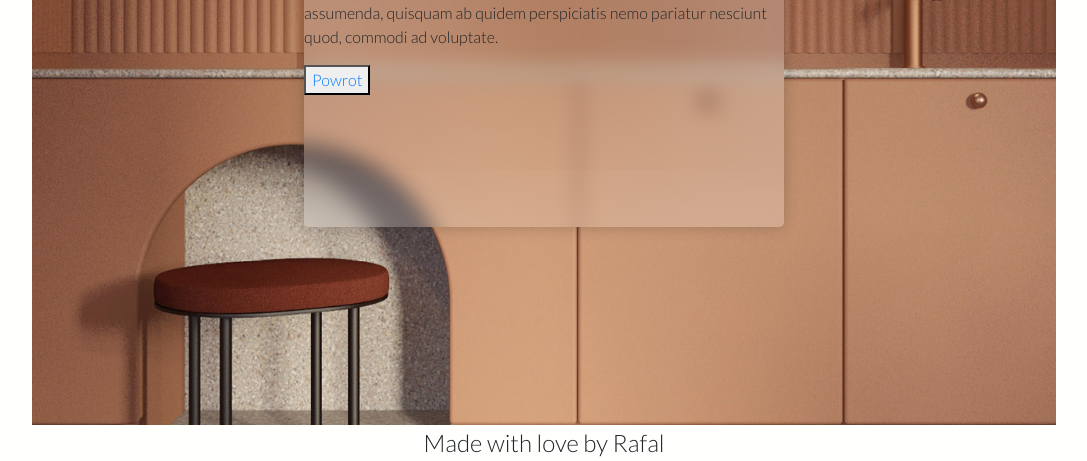
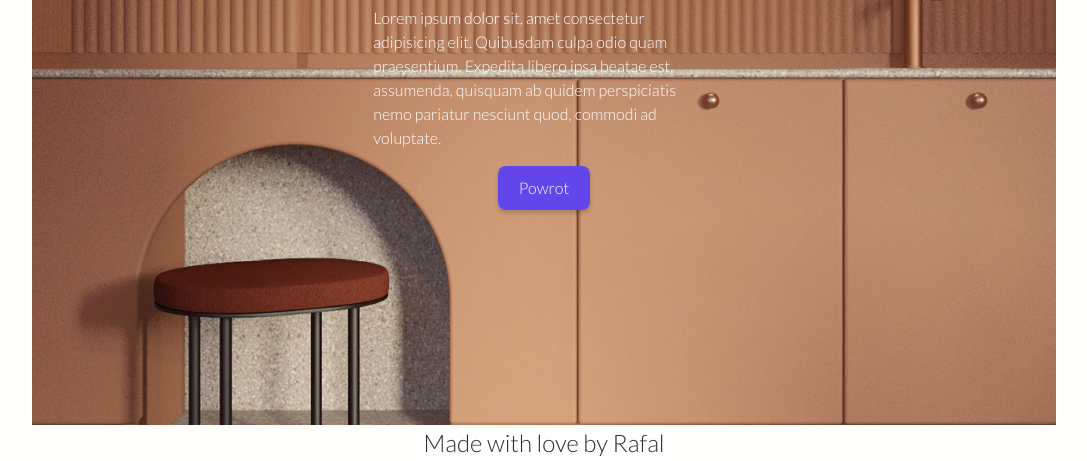
Before and after one commit to marelons1337/anna-beauty, a website: page about.html in a window 1280 px wide. Shown: the part 339-800 px from the top of the page, without its empty margins (96-1183 px from the left). Drawn offline with nearby package versions, Linux system fonts and the light colour scheme.

Commit message:
changed about page

```diff
--- a/about.html
+++ b/about.html
@@ -5,6 +5,7 @@
 	<link rel="stylesheet" type="text/css" href="style.css">
 	<link href="https://fonts.googleapis.com/css2?family=Lato:wght@300&display=swap" rel="stylesheet">
 	<link rel="stylesheet" href="https://stackpath.bootstrapcdn.com/bootstrap/4.5.2/css/bootstrap.min.css" integrity="sha384-JcKb8q3iqJ61gNV9KGb8thSsNjpSL0n8PARn9HuZOnIxN0hoP+VmmDGMN5t9UJ0Z" crossorigin="anonymous">
+	<link rel="stylesheet" href="https://unpkg.com/tachyons@4.12.0/css/tachyons.min.css"/>
 </head>
 <body class="about">
 	<nav class="navbar navbar-expand-lg navbar-light navbar-custom py-0">
@@ -24,15 +25,16 @@
 		<div class="about-me">
 			<h1 class="about">Czesc, jestem Anna</h1>
 			<p>Lorem ipsum dolor sit, amet consectetur adipisicing elit. Quibusdam culpa odio quam praesentium. Expedita libero ipsa beatae est, assumenda, quisquam ab quidem perspiciatis nemo pariatur nesciunt quod, commodi ad voluptate.</p>
-
-			<button>
-				<a href="glowna.html">Powrot</a>
-			</button>
+			<div class = "tc">
+				<a class = "button-back" href="glowna.html">Powrot</a>
+			</div>
 		</div>
 	</section>
-	<script type="text/javascript" src="script.js"></script>
 	<footer>
 		Made with love by Rafal
 	</footer>
+	<script src="https://code.jquery.com/jquery-3.5.1.slim.min.js" integrity="sha384-DfXdz2htPH0lsSSs5nCTpuj/zy4C+OGpamoFVy38MVBnE+IbbVYUew+OrCXaRkfj" crossorigin="anonymous"></script>
+	<script src="https://cdn.jsdelivr.net/npm/popper.js@1.16.1/dist/umd/popper.min.js" integrity="sha384-9/reFTGAW83EW2RDu2S0VKaIzap3H66lZH81PoYlFhbGU+6BZp6G7niu735Sk7lN" crossorigin="anonymous"></script>
+	<script src="https://stackpath.bootstrapcdn.com/bootstrap/4.5.2/js/bootstrap.min.js" integrity="sha384-B4gt1jrGC7Jh4AgTPSdUtOBvfO8shuf57BaghqFfPlYxofvL8/KUEfYiJOMMV+rV" crossorigin="anonymous"></script>
 </body>
 </html>
--- a/script.js
+++ b/script.js
@@ -1,9 +0,0 @@
-/* Toggle between adding and removing the "responsive" class to topnav when the user clicks on the icon */
-function myFunction() {
-    var x = document.getElementById("myTopnav");
-    if (x.className === "topnav") {
-      x.className += " responsive";
-    } else {
-      x.className = "topnav";
-    }
-  }
--- a/style.css
+++ b/style.css
@@ -2,6 +2,7 @@
 
 * {
 	font-family: 'Lato', sans-serif;
+	box-sizing: border-box;
 }
 html{
 	height: 100%;
@@ -33,11 +34,7 @@ h1{
 	color: #2b2c34;
 	font-size: 3rem;
 }
-h1.about{
-	margin-left: 10vw;
-	color: #2b2c34;
-	font-size: 2rem;
-}
+
 
 
 /*img:hover {
@@ -78,14 +75,7 @@ header.glowny-header {
 section#blocks {
 	background: #FFD1AA;
 }
-footer{
-	background: #fffffe;
-	text-align: center;
-	font-size: 1.5rem;
-}
-footer:hover {
-	color: #6246ea;
-}
+
 /*###################################################*/
 
 /*NAVBAR*/
@@ -164,7 +154,7 @@ footer:hover {
 /*About*/
 /*###################################################*/
 
-body.about, body.ankieta {
+body.about{
 	background: url(about-cover.jpg) no-repeat center center fixed;
 	margin: 0 10vw;
 	min-height: 100%;
@@ -174,42 +164,61 @@ body.about, body.ankieta {
 	grid-template-columns: 1fr 1fr 1fr;
 	grid-template-rows: auto 1fr auto;
     align-items: center;
-    justify-content: center;
+	justify-content: center;
+	color: #fffffe;
 
 }
-.container-about {
-	grid-column: 2/3;
-	grid-row: 2/3;
-    width: 30rem;
-    height: 20rem;
-    box-shadow: 0 0 1rem 0 rgba(0, 0, 0, .2);
-    border-radius: 5px;
-    position: relative;
-    z-index: 1;
-    background: inherit;
-    overflow: hidden;
+
+h1.about{
+	font-size: 2rem;
+	color: #fffffe;
 }
-
-.container-about:before {
-    content: "";
-    position: absolute;
-    background: inherit;
-    z-index: -1;
-    top: 0;
-    left: 0;
-    right: 0;
-    bottom: 0;
-    box-shadow: inset 0 0 2000px rgba(255, 255, 255, .5);
-    filter: blur(10px);
-    margin: -20px;
-}
-
 body.about nav {
 	grid-column: 1/4;
 }
 body.about footer {
 	grid-column: 1/4;
 	grid-row: 3/4;
+}
+
+.button-back {
+	border: none;
+	background-color: transparent;
+	font-family: inherit;
+	padding: 0;
+	cursor: pointer;
+	text-decoration: none;
+	display: inline-flex;
+	align-items: center;
+	justify-content: center;
+	background-color: #6246ea;
+	color: #fffffe;
+	border-radius: 8px;
+	box-shadow: 0 3px 5px rgba(0, 0, 0, 0.18);
+	padding: 0.25em 0.75em;
+	min-width: 10ch;
+	min-height: 44px;
+	transition: 220ms all ease-in-out;
+  }
+.button-back:hover {
+	filter: brightness(1.2);
+	text-decoration: none;
+	color: #fffffe;
+}
+
+.container-about {
+	grid-column: 2/3;
+	justify-self: center;
+}
+
+footer{
+	background: #fffffe;
+	color: #2b2c34;
+	text-align: center;
+	font-size: 1.5rem;
+}
+footer:hover {
+	color: #6246ea;
 }
 
 /*###################################################*/
```
Also changed, not shown: glowna.html (+1 -1 lines), index.html (+3 -1 lines).
